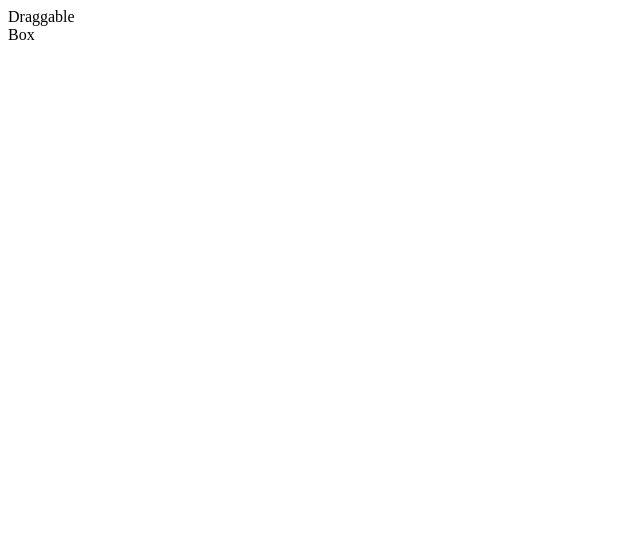
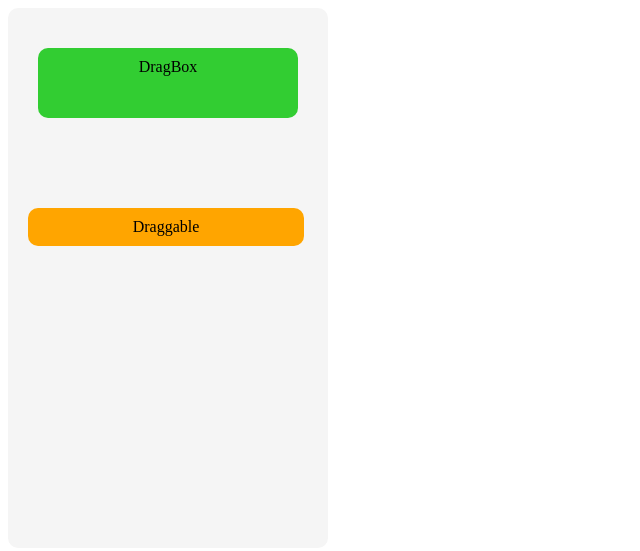
Before and after one commit to gittokkunn/draggable-component, a plain HTML site: page index.html in a window 1280 px wide. Shown: the whole page, without its empty margins (0-640 px from the left). Drawn offline with Linux system fonts and the light colour scheme.

Commit message:
add move event

```diff
--- a/index.html
+++ b/index.html
@@ -2,31 +2,70 @@
   <head>
     <title>Draggable Component</title>
     <meta lang="ja">
+    <style type="text/css">
+      #box {
+        width: 300px;
+        height: 500px;
+        background: whitesmoke;
+        padding: 20px 10px;
+        border-radius: 10px;
+        position: relative;
+      }
+      #item1 {
+        text-align: center;
+        width: 80%;
+        background: orange;
+        padding: 10px 10px;
+        border-radius: 10px;
+        top: 200px;
+        left: 20px;
+        position: absolute;
+      }
+      #drag-box {
+        text-align: center;
+        width: 80%;
+        height: 50px;
+        margin: 20px auto;
+        background: limegreen;
+        padding: 10px 10px;
+        border-radius: 10px;
+      }
+    </style>
   </head>
   <body>
-    <div
-      id="box1"
-      draggable="true"
-      ondragstart="dragEvent(event);"
-      ondragend="dragEndEvent(event);"
-    >
-      Draggable
+    <div id="box">
+      <div
+        id="item1"
+        draggable="true"
+      >
+        Draggable
+      </div>
+      <div id="drag-box">
+        DragBox
+      </div>
     </div>
-    <div id="box2">Box</div>
   </body>
   <script type="text/javascript">
-    box1 = document.getElementById('box1');
+    var item1 = document.getElementById('item1');
+    console.log(item1);
+    item1.ondragstart = function(e) {
+      document.addEventListener("mousemove",onMouseMove);
+      console.log('タップ');
+    }
+    item1.onmouseup = function(e) {
+      console.log('タップエンド');
+      document.removeEventListener("mousemove",onMouseMove);
+    }
     function dragEvent(e) {
-      client = e.target.getBoundingClientRect();
-      console.log(client);
       e.target.innerHTML = 'Now Dragginng';
     }
-    function dragEndEvent(e) {
-      client = e.target.getBoundingClientRect();
-      client.x = 30;
-      client.y = 30;
-      console.log(client);
-      e.target.innerHTML = 'Draggable';
+    function onMouseMove(event) {
+      x = event.clientX;
+      y = event.clientY;
+      var width = item1.offsetWidth;
+      var height = item1.offsetHeight;
+      item1.style.top = (y-height/2) + "px";
+      item1.style.left = (x-width/2) + "px";
     }
   </script>
 </html>
```
